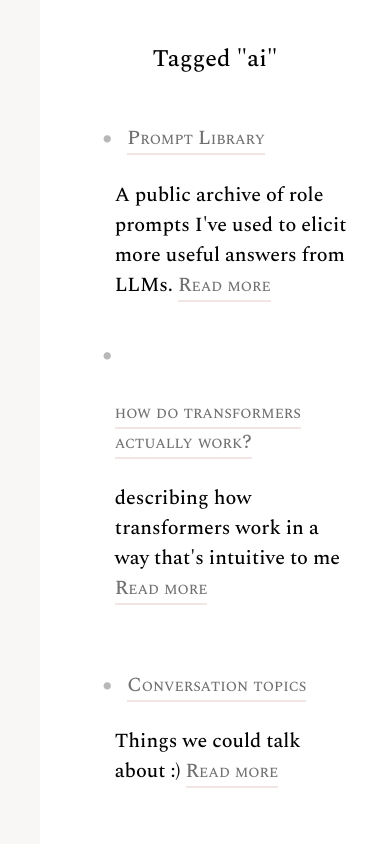
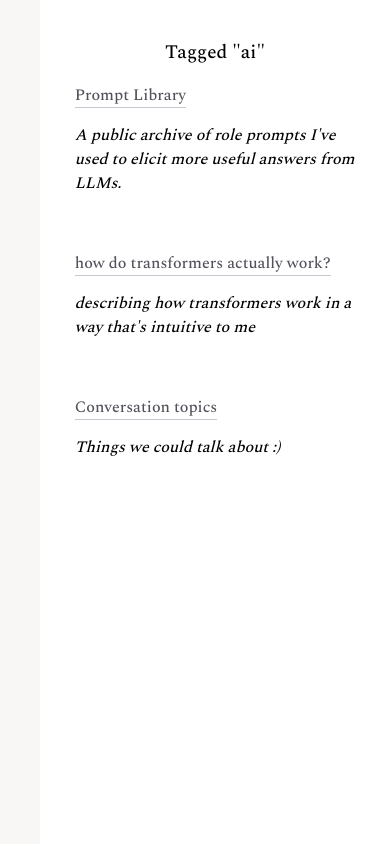
Before and after one commit to lgngrvs/logangraves.com, a Flask app: a page that uses templates/tag.html in a window 390 px wide. After the commit the page ends 456 px from the top, so only its background shows below. Run offline with Flask 2, Linux system fonts and the light colour scheme; data comes from the database, SQL or seed files in the repository.

Commit message:
update colors, remove smallcaps, update wander page a little
Signed-off-by: Logan Graves <me@logangraves.com>

```diff
--- a/posts/wander.md
+++ b/posts/wander.md
@@ -9,7 +9,7 @@ Wander around if you please. I'm rewiring everything here.
 
 Hypertext creates a graph-like structure instead of a linear hierarchy, which is more like how I think. (And I [prefer](/values) it aesthetically.)
 
-I'm done writing essays on this blog for the time being. They don't make me feel [sparkly](sparkliness.md).
+I'm done writing essays on this blog for the time being. They don't make me feel [sparkly](sparkliness).
 
 ## links
 - [Things I love](/aesthetics)
--- a/static/css/base.css
+++ b/static/css/base.css
@@ -75,7 +75,7 @@ strong {
 
 
 a {
-    font-variant: small-caps;
+    /*font-variant: small-caps;*/
     font-weight: 400;
     /*text-transform: capitalize;*/
     text-decoration: none;
@@ -227,6 +227,10 @@ hr {
 /* MOBILE STYLES (at bottom of page in order to override)*/
 @media only screen and (max-width: 987px) {
 
+    body {
+        font-size: 12pt;
+    }
+
     .desktop-only {
         display: none;
     }
@@ -242,6 +246,10 @@ hr {
     h5 {
         text-align: center;
         margin-bottom: 15px;
+    }
+
+    ul > li::before {
+        font-size: 18pt;
     }
 
     .post {
--- a/static/css/colors.css
+++ b/static/css/colors.css
@@ -14,9 +14,12 @@
     --nice-div-color: rgb(249, 247, 246);
     --bullet-color: rgb(184, 184, 184);
 
-    --link-background-color: rgba(221, 188, 187, 0.376);
+    /*--link-background-color: rgba(221, 188, 187, 0.376);*/
     /* old color: --link-color: rgb(227, 86, 82);*/
-    --link-color: rgb(113, 113, 113);
+    /*--link-color: rgb(113, 113, 113);*/
+    --link-color: #52525b;
+    --link-background-color: #9191a07f;
+
 
     --background-color: white;
     --border-background-color: #e0e0e0;
--- a/templates/home.html
+++ b/templates/home.html
@@ -1,7 +1,7 @@
 {% extends "base.html" %}
 {% block title %}Logan Graves{% endblock %}
 {% block content %}
-<br><br class="desktop-only"><br class="desktop-only"><br class="desktop-only">
+<br><br><br><br class="desktop-only">
 <p>Hi! I'm Logan. </p>
 <p> I'm a student in the Bay Area.</p>
 <p>I want:</p>
--- a/templates/tag.html
+++ b/templates/tag.html
@@ -3,15 +3,13 @@
 {% block content %}
     <h1>Tagged "{{ tag }}"</h1>
 
-    <ul>
+    <!--ul-->
     {% for post in posts %}
-        <li style="display:inline-block">
-                <h4 style="display:inline-block"><a href="{{ url_for('show_post_slug', slug=post['slug']) }}">{{ post['title'] }}</a></h4>
-                <br><p>{{ post['description'][:100] | safe }}</strong></i></em></em></code></p>
-            <p><a href="{{ url_for('show_post_slug', slug=post['slug']) }}">Read more</a></p>
+        <!--li style="display:inline-block"-->
+                <p><a href="{{ url_for('show_post_slug', slug=post['slug']) }}">{{ post['title'] }}</a></p>
+                <p><i>{{ post['description'] | safe }}</i></strong></i></em></em></code></p>
             <br>
-            <br>
-        </li>
+        <!--/li-->
     {% endfor %}
-    </ul>
+    <!--/ul-->
 {% endblock %}
```
